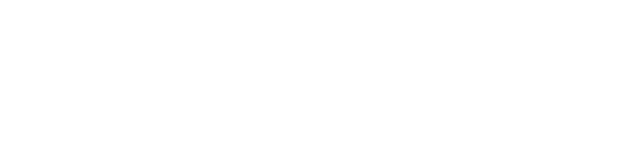
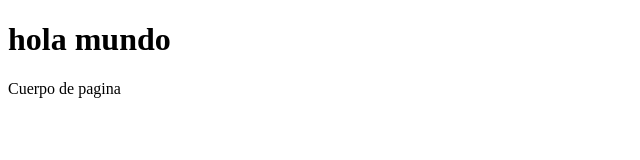
Before and after one commit to ICV-24-25/icv-24-25-asir-sad-introduccion-a-git-github-github-starter-course, a plain HTML site: page index.html in a window 1280 px wide. Shown: the whole page, without its empty margins (0-640 px from the left). Drawn offline with Linux system fonts and the light colour scheme.

Commit message:
primercommit en rama

```diff
--- a/index.html
+++ b/index.html
@@ -6,6 +6,11 @@
     <title>Document</title>
 </head>
 <body>
-    <h1></h1>
+    <header>
+        <h1>hola mundo</h1>
+    </header>
+    <main>
+        Cuerpo de pagina
+    </main>
 </body>
 </html>
```
